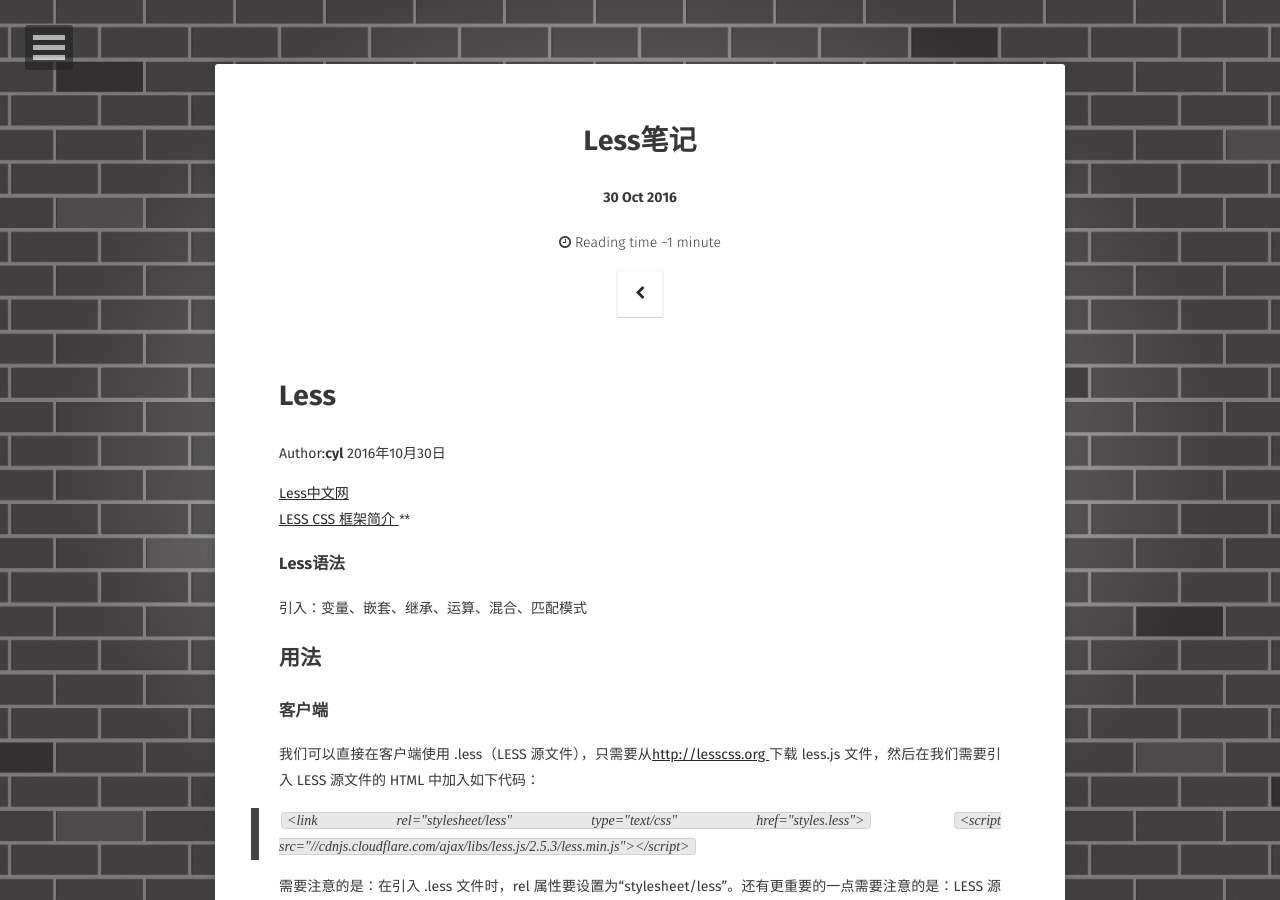
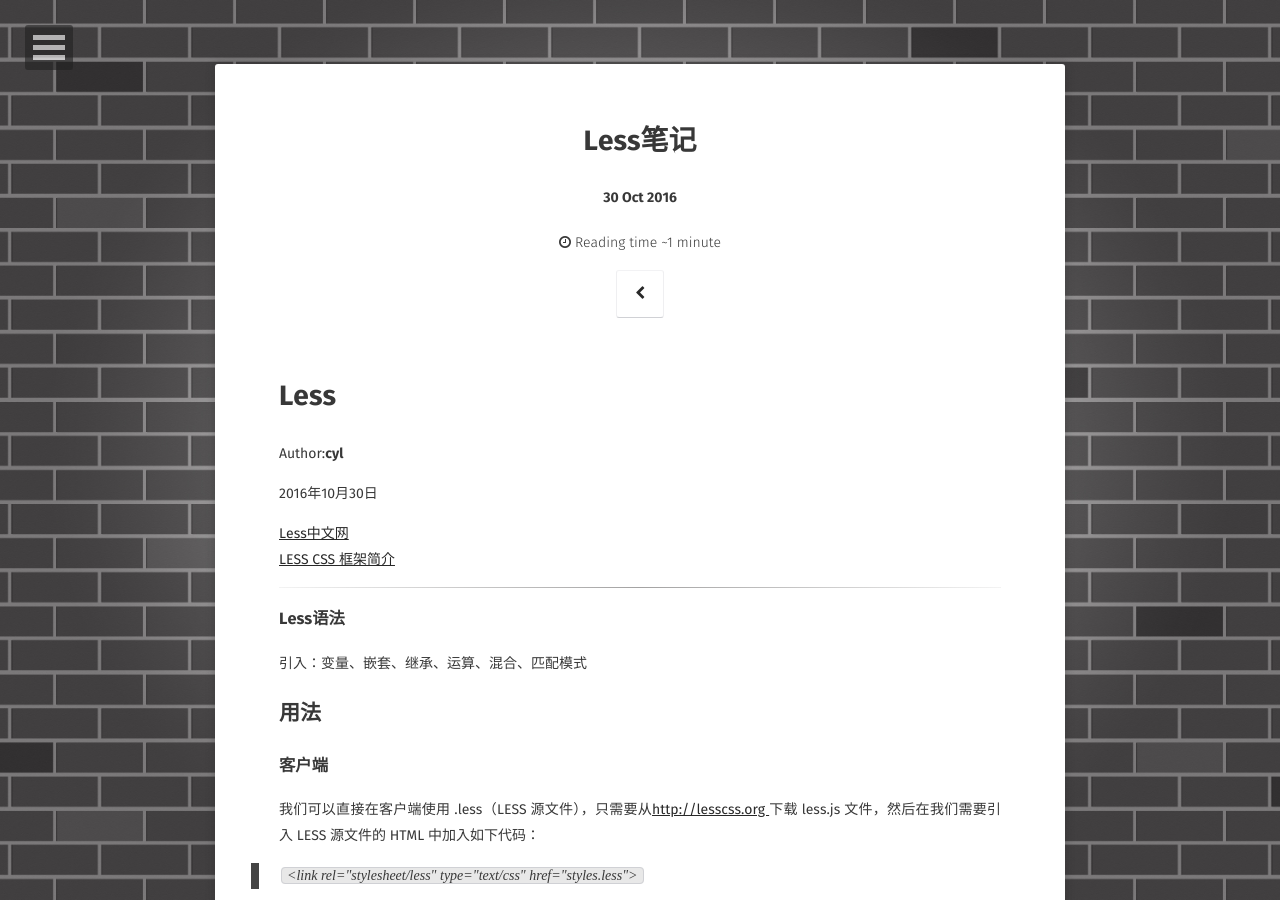
Before and after one commit to Chenyueli/Blog, a Jekyll site: the page built from _posts/2016-10-30-less.md, in a window 1280 px wide and 900 px high. Built offline with Jekyll 4.4.1, drawn with Linux system fonts in a browser that asks for light colours; some web fonts are replaced; comment, search, counter and statistics services are not loaded.

```diff
--- a/_posts/2016-10-30-less.md
+++ b/_posts/2016-10-30-less.md
@@ -13,10 +13,13 @@ comments: true
 
 # Less
 
-Author:**cyl**  2016年10月30日
+Author:**cyl**
+
+2016年10月30日
 
 <a href="http://lesscss.org">Less中文网 </a><br/>
 <a href="http://www.ibm.com/developerworks/cn/web/1207_zhaoch_lesscss/">LESS CSS 框架简介 </a>
+
 ****
 
 ### Less语法
@@ -30,7 +33,8 @@ Author:**cyl**  2016年10月30日
 我们可以直接在客户端使用 .less（LESS 源文件），只需要从<a href="http://lesscss.org">http://lesscss.org </a>下载 less.js 文件，然后在我们需要引入 LESS 源文件的 HTML 中加入如下代码：
 
 >`<link rel="stylesheet/less" type="text/css" href="styles.less">`
-`<script src="//cdnjs.cloudflare.com/ajax/libs/less.js/2.5.3/less.min.js"></script>`
+
+>`<script src="//cdnjs.cloudflare.com/ajax/libs/less.js/2.5.3/less.min.js"></script>`
 
 需要注意的是：在引入 .less 文件时，rel 属性要设置为“stylesheet/less”。还有更重要的一点需要注意的是：LESS 源文件一定要在 less.js 引入之前引入，这样才能保证 LESS 源文件正确编译解析。
 
@@ -59,6 +63,7 @@ koala 是一款桌面程序，支持 less 、 sass 、 coffeescript 即时编译
 **注意**：网站不要直接引用less   因为浏览器光是用less.js解析less文件就很耗性能一般都是依靠nodejs或者其他编译器把less转换成本地css再去引用该css
 
 ## 优劣势
+
 #### 优势：
 
 1. 代码量少，可读性强，模块化，加快工作效率,
@@ -74,6 +79,7 @@ koala 是一款桌面程序，支持 less 、 sass 、 coffeescript 即时编译
 ####  继承 .extent
 
 <a href="http://blog.csdn.net/qq_19865749/article/details/52523178">less笔记-继承</a>
+
 ><pre>
 .parentClass{
     color:red;
@@ -85,6 +91,7 @@ koala 是一款桌面程序，支持 less 、 sass 、 coffeescript 即时编译
 }
 
 编译效果：
+
 ><pre>
 >.parentClass,
 .subClassOne,
```
